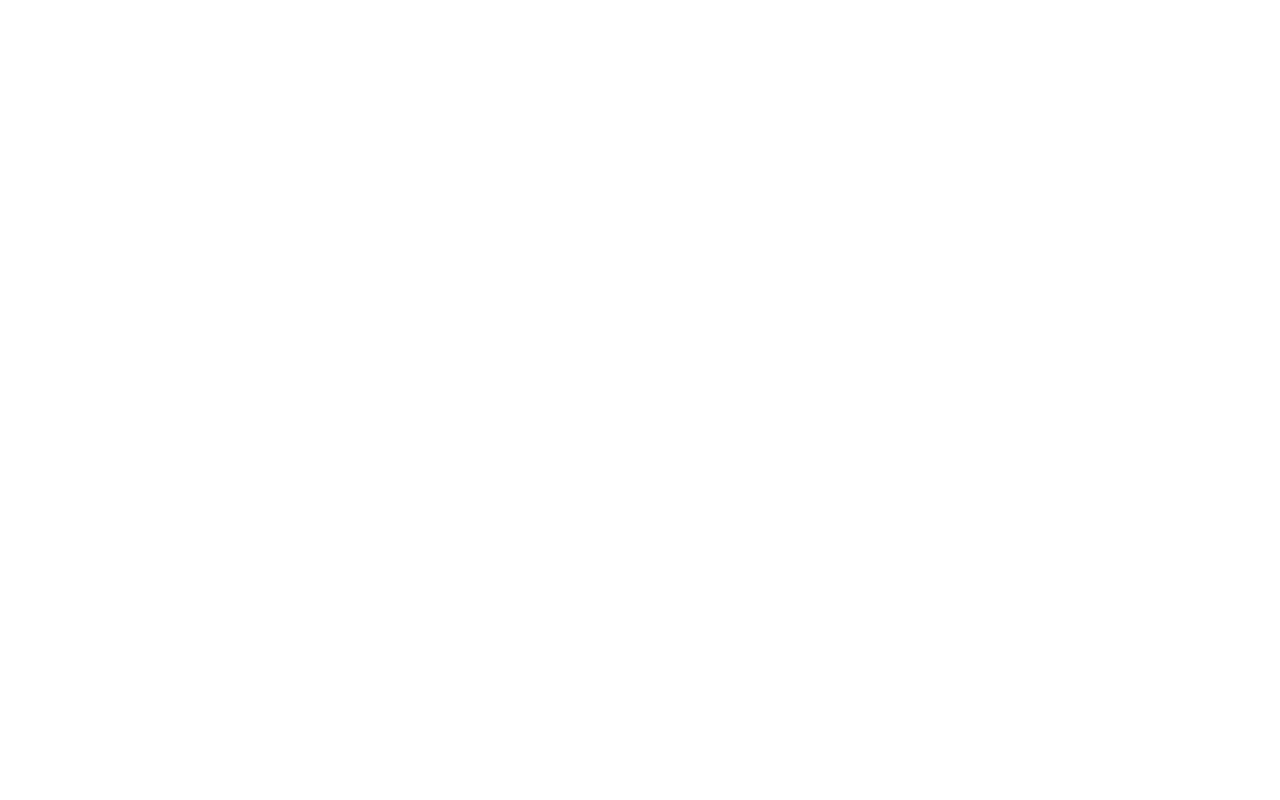
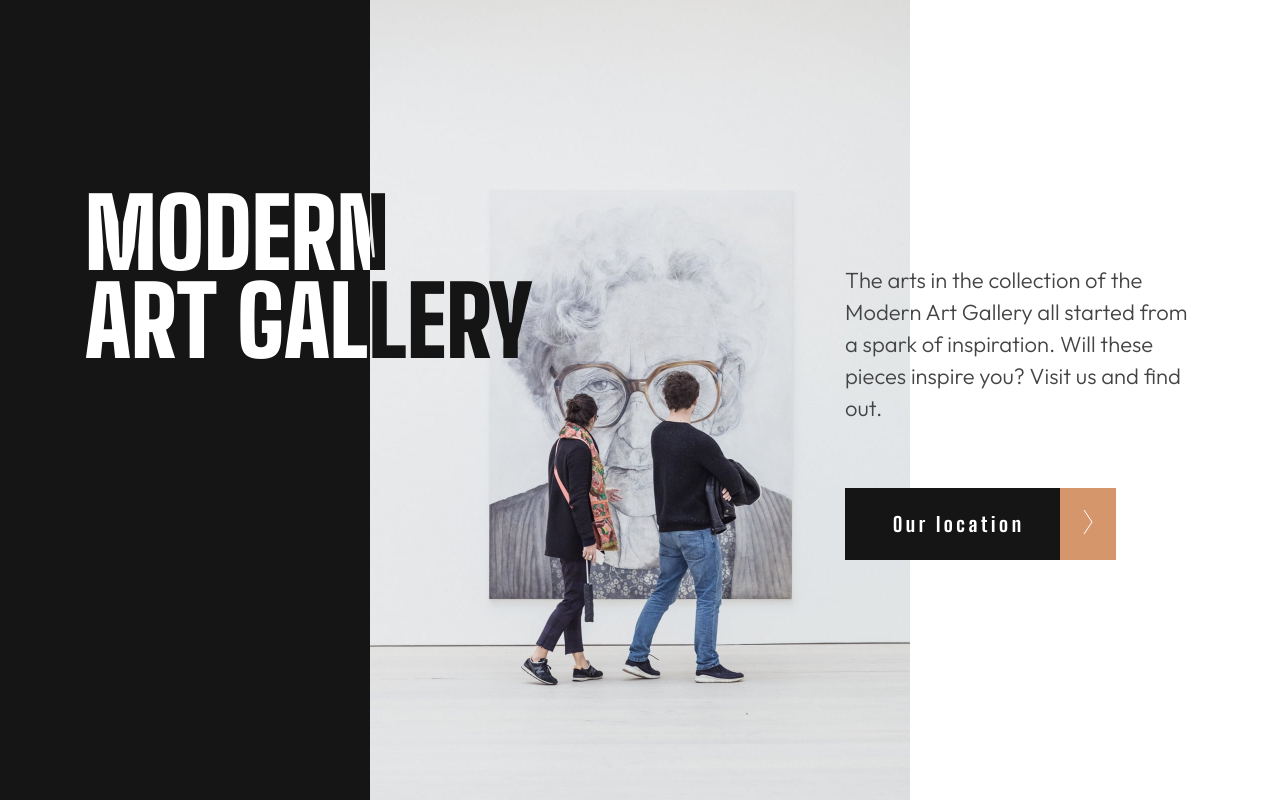
Before and after one commit to ionStici/art-gallery-website, a website: page index.html in a window 1280 px wide. Drawn offline with Linux system fonts and the light colour scheme.

Commit message:
Add cta section

```diff
--- a/index.html
+++ b/index.html
@@ -8,7 +8,7 @@
   <link rel="preconnect" href="https://fonts.gstatic.com" crossorigin>
   <link href="https://fonts.googleapis.com/css2?family=Big+Shoulders+Display:wght@400;500;600;700;800;900&family=Outfit:wght@100;200;300;400;500;600;700&display=swap" rel="stylesheet">
 
-  <link rel="icon" type="image/png" sizes="32x32" href="./assets/favicon-32x32.png">
+  <link rel="icon" type="image/png" sizes="32x32" href="./src/assets/favicon-32x32.png">
   <title>Art gallery website</title>
 
   <link rel="stylesheet" href="./src/styles/style.css">
@@ -16,13 +16,36 @@
 </head>
 <body>
 
-  <!-- Modern Art Gallery
+    <main class="main">
+        <section class="cta">
 
-  The arts in the collection of the Modern Art Gallery all started
-  from a spark of inspiration. Will these pieces inspire you? Visit
-  us and find out.
+            <div class="cta__black"></div>
+            <div class="cta__logo">
+                <p class="h1 h1--white"><span>Modern</span> Art Gallery</p>
+            </div>
+            <div class="cta__img-wrapper">
+                <picture>
+                    <source srcset="./src/assets/mobile/image-hero@2x.jpg" media="(max-width: 767px)">
+                    <source src="./src/assets/tablet/image-hero@2x.jpg" media="(min-width: 768px)">
+                    <source src="./src/assets/desktop/image-hero@2x.jpg" media="(min-width: 1200px)">
 
-  Our location
+                    <img class="cta__img" src="./src/assets/desktop/image-hero@2x.jpg" alt="Painting">
+                </picture>
+            </div>
+
+            <div class="cta__text">
+                <h1 class="h1 h1--locate"><span>Modern</span> Art Gallery</h1>
+                <p class="p">The arts in the collection of the Modern Art Gallery all started from a spark of inspiration. Will these pieces inspire you? Visit us and find out.</p>
+                <a class="btn" href="./location.html">Our location</a>
+            </div>
+
+            <div class="cta__white"></div>
+
+        </section>
+    </main>
+
+
+  <!--
 
   Your day at the gallery
 
--- a/src/styles/_base.scss
+++ b/src/styles/_base.scss
@@ -17,3 +17,11 @@ button {
     --font-shoulders: "Big Shoulders Display", cursive;
     --font-outfit: "Outfit", sans-serif;
 }
+
+body {
+    background-color: #fcfaf9;
+
+    @media only screen and (min-width: 768px) {
+        background-color: #fff;
+    }
+}
--- /dev/null
+++ b/src/styles/_cta.scss
@@ -0,0 +1,198 @@
+.cta {
+    max-width: 500px;
+    margin: 0 auto;
+    margin-bottom: 24px;
+
+    @media only screen and (min-width: 768px) {
+        max-width: 1200px;
+        margin-bottom: revert;
+
+        display: grid;
+        grid-template-columns: 0.569fr 0.43fr;
+        align-items: center;
+    }
+
+    @media only screen and (min-width: 1200px) {
+        max-width: revert;
+        grid-template-columns: 1fr 285px 540px 285px 1fr;
+        grid-template-rows: 800px;
+    }
+
+    &__black {
+        display: none;
+
+        @media only screen and (min-width: 1200px) {
+            display: block;
+            width: 100%;
+            height: 100%;
+            background-color: #151515;
+            grid-column: 1 / 2;
+        }
+    }
+
+    &__logo {
+        display: none;
+
+        @media only screen and (min-width: 1200px) {
+            display: block;
+            width: 100%;
+            height: 100%;
+            background-color: #151515;
+            grid-column: 2 / 3;
+            position: relative;
+            z-index: 5;
+            overflow: hidden;
+        }
+    }
+
+    &__img-wrapper {
+        margin-bottom: 32px;
+
+        @media only screen and (min-width: 768px) {
+            grid-column: 1 / 2;
+            margin-bottom: revert;
+        }
+
+        @media only screen and (min-width: 1200px) {
+            grid-column: 3 / 4;
+        }
+    }
+
+    &__img {
+        display: block;
+        width: 100%;
+        margin: 0 auto;
+
+        // @media only screen and (min-width: 768px) {
+        // }
+
+        // @media only screen and (min-width: 1200px) {
+        // }
+    }
+
+    &__text {
+        padding: 0 16px;
+
+        @media only screen and (min-width: 768px) {
+            padding: 0;
+            margin-left: -48px;
+        }
+
+        @media only screen and (min-width: 1200px) {
+            grid-column: 4 / 5;
+            margin-left: -65px;
+            position: relative;
+        }
+    }
+
+    &__white {
+        display: none;
+
+        @media only screen and (min-width: 1200px) {
+            display: block;
+            width: 100%;
+            height: 100%;
+            background-color: #fff;
+            grid-column: 5 / 6;
+        }
+    }
+}
+
+.h1 {
+    font-family: "Big Shoulders Display";
+    font-weight: 900;
+    font-size: 60px;
+    line-height: 55px;
+    text-transform: uppercase;
+    color: #151515;
+    margin-bottom: 32px;
+
+    span {
+        display: block;
+    }
+
+    @media only screen and (min-width: 768px) {
+        font-size: 70px;
+        line-height: 65px;
+        margin-bottom: 48px;
+    }
+
+    @media only screen and (min-width: 1200px) {
+        font-size: 96px;
+        line-height: 88px;
+    }
+
+    &--white {
+        @media only screen and (min-width: 1200px) {
+            display: block;
+            color: #fff;
+            width: 500px;
+            margin-top: 189px;
+        }
+    }
+
+    &--locate {
+        @media only screen and (min-width: 1200px) {
+            width: 500px;
+            position: absolute;
+            z-index: 2;
+
+            top: -75px;
+            left: -759.9px;
+        }
+    }
+}
+
+.p {
+    font-family: "Outfit";
+    font-weight: 300;
+    font-size: 18px;
+    line-height: 28px;
+    color: #444444;
+    margin-bottom: 56px;
+
+    @media only screen and (min-width: 768px) {
+        font-size: 18px;
+        line-height: 28px;
+        max-width: 340px;
+        margin-bottom: 72px;
+    }
+
+    @media only screen and (min-width: 1200px) {
+        max-width: 350px;
+        font-size: 22px;
+        line-height: 32px;
+        margin-bottom: 88px;
+    }
+}
+
+.btn,
+.btn:link,
+.btn:visited {
+    position: relative;
+    padding: 24px 35px 24px 48px;
+
+    text-decoration: none;
+    background-color: #151515;
+    color: #fff;
+    font-family: "Big Shoulders Display";
+    font-weight: 800;
+    font-size: 20px;
+    line-height: 24px;
+    letter-spacing: 3.63636px;
+    cursor: pointer;
+}
+
+.btn::before {
+    content: url(./../assets/icon-arrow-right.svg);
+    background: #d5966c;
+    width: 56px;
+    height: 72px;
+    position: absolute;
+    top: 0;
+    right: -56px;
+
+    display: flex;
+    align-items: center;
+    justify-content: center;
+}
--- a/src/styles/main.scss
+++ b/src/styles/main.scss
@@ -1 +1,2 @@
 @import "base";
+@import "cta";
```
Also changed, not shown: location.html (+3 -1 lines), src/styles/style.css.
